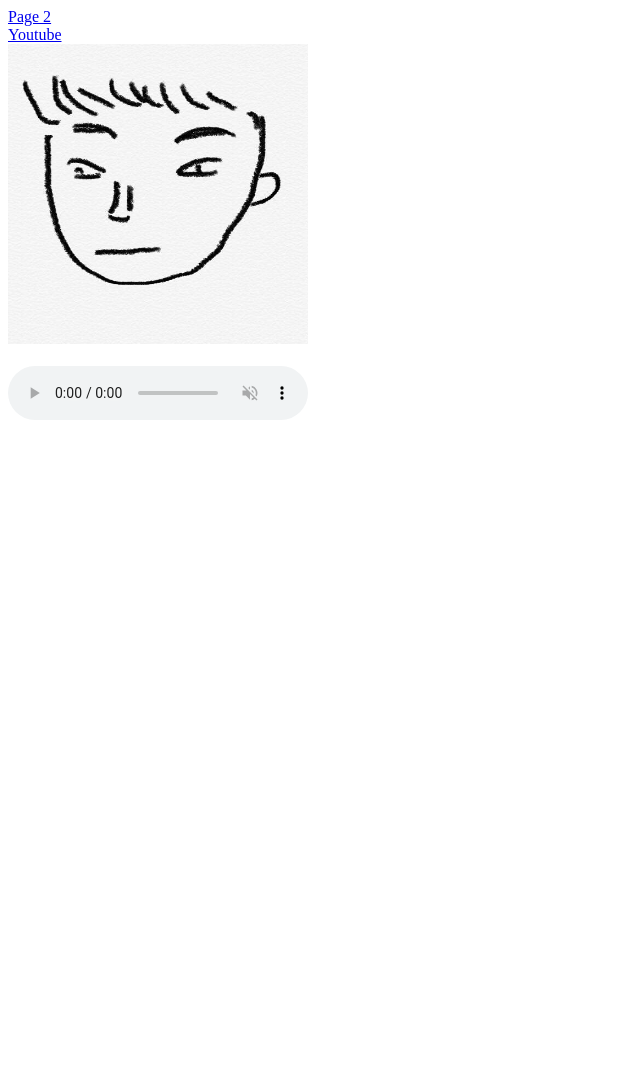
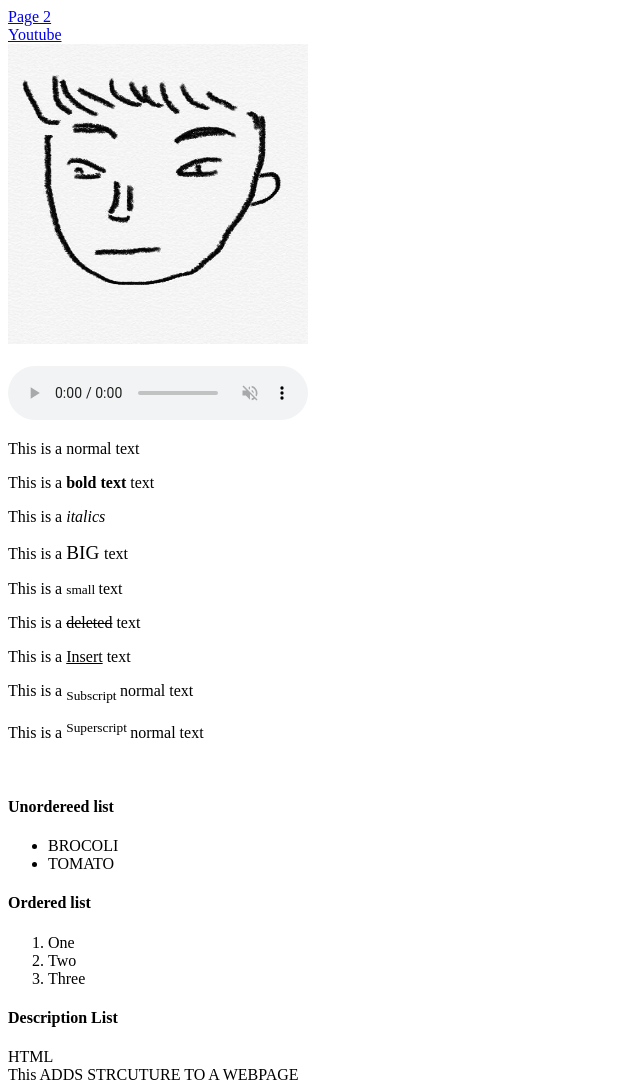
Before and after one commit to Jow17/Coderacademy, a plain HTML site: page web/HTML-Stuff/index.html in a window 1280 px wide. Shown: the whole page, without its empty margins (0-640 px from the left). Before the commit the page ends 800 px from the top, so only its background shows below. Drawn offline with Linux system fonts and the light colour scheme.

Commit message:
Added descriptions and removed loop on aaudio

```diff
--- a/web/HTML-Stuff/index.html
+++ b/web/HTML-Stuff/index.html
@@ -16,10 +16,46 @@
 </a>
 <br>
 <br/>
-<audio controls autoplay muted loop>
+<audio controls autoplay muted>
  <source src="High Noon - TrackTribe.mp3">
 </audio>
 <br/>
+
+<p> This is a normal text </p>
+<p> This is a <b> bold text</b> text </p>
+<p> This is a <i> italics</i> </p>
+<p> This is a <big> BIG </big> text </p>
+<p> This is a <small> small </small> text </p>
+<p> This is a <del> deleted</del> text </p>
+<p> This is a <ins> Insert</ins> text </p>
+<p> This is a <sub> Subscript </sub> normal text </p>
+<p> This is a <sup> Superscript </sup> normal text </p>
+<br>
+<h4> Unordereed list </h4>
+<ul>
+    <li>
+        BROCOLI
+    </li>
+    <li>
+        TOMATO
+    </li>
+</ul>
+
+<h4> Ordered list</h4>
+
+<ol>
+    <li> One </li>
+    <li> Two </li>
+    <li> Three </li>
+
+</ol>
+
+<h4> Description List </h4>
+<d1> HTML
+<dt> This ADDS STRCUTURE TO A WEBPAGE </dt>
+
+</d1>
+
 </body>
 
 </html>
```
